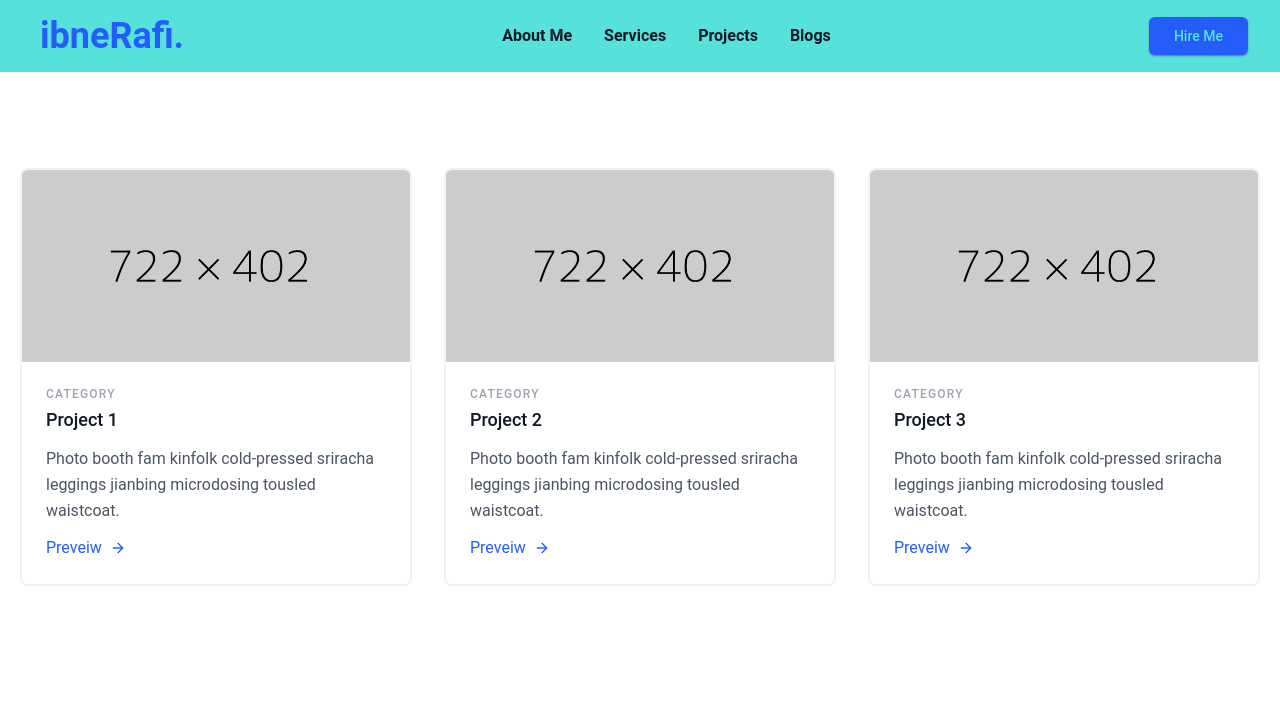
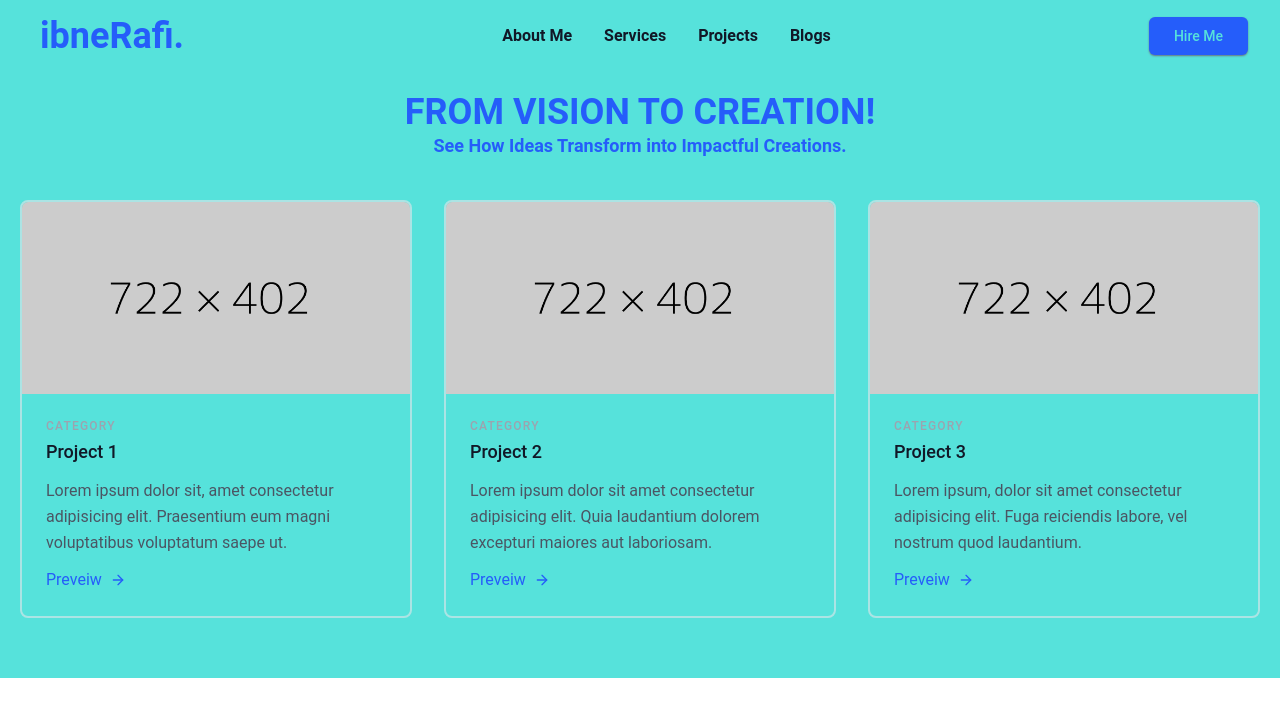
Before and after one commit to iamasadshah/iamasadshah-ibnerafi, a Next.js app: page /projects in a window 1280 px wide. Shown: the top 716 px of the page. Built offline with nearby package versions, Linux system fonts and the light colour scheme.

Commit message:
project page added

```diff
--- a/src/app/projects/page.tsx
+++ b/src/app/projects/page.tsx
@@ -3,9 +3,15 @@ import React from "react";
 
 const page = () => {
   return (
-    <div>
+    <div className="bg-primary2 py-5">
       <section className="text-gray-600 body-font">
-        <div className="container px-5 py-24 mx-auto">
+        <h1 className="text-center font-bold text-primary3 text-4xl">
+          FROM VISION TO CREATION!
+        </h1>
+        <p className="text-center font-semibold text-lg text-primary3">
+          See How Ideas Transform into Impactful Creations.
+        </p>
+        <div className="container px-5 py-10 mx-auto">
           <div className="flex flex-wrap -m-4">
             <div className="p-4 md:w-1/3">
               <div className="h-full border-2 border-gray-200 border-opacity-60 rounded-lg overflow-hidden">
@@ -24,8 +30,8 @@ const page = () => {
                     Project 1
                   </h1>
                   <p className="leading-relaxed mb-3">
-                    Photo booth fam kinfolk cold-pressed sriracha leggings
-                    jianbing microdosing tousled waistcoat.
+                    Lorem ipsum dolor sit, amet consectetur adipisicing elit.
+                    Praesentium eum magni voluptatibus voluptatum saepe ut.
                   </p>
                   <div className="flex items-center flex-wrap ">
                     <a className="text-primary3 inline-flex items-center md:mb-2 lg:mb-0 cursor-pointer">
@@ -64,8 +70,8 @@ const page = () => {
                     Project 2
                   </h1>
                   <p className="leading-relaxed mb-3">
-                    Photo booth fam kinfolk cold-pressed sriracha leggings
-                    jianbing microdosing tousled waistcoat.
+                    Lorem ipsum dolor sit amet consectetur adipisicing elit.
+                    Quia laudantium dolorem excepturi maiores aut laboriosam.
                   </p>
                   <div className="flex items-center flex-wrap">
                     <a className="text-primary3 inline-flex items-center md:mb-2 lg:mb-0 cursor-pointer">
@@ -104,8 +110,8 @@ const page = () => {
                     Project 3
                   </h1>
                   <p className="leading-relaxed mb-3">
-                    Photo booth fam kinfolk cold-pressed sriracha leggings
-                    jianbing microdosing tousled waistcoat.
+                    Lorem ipsum, dolor sit amet consectetur adipisicing elit.
+                    Fuga reiciendis labore, vel nostrum quod laudantium.
                   </p>
                   <div className="flex items-center flex-wrap ">
                     <a className="text-primary3 inline-flex items-center md:mb-2 lg:mb-0 cursor-pointer">
```
